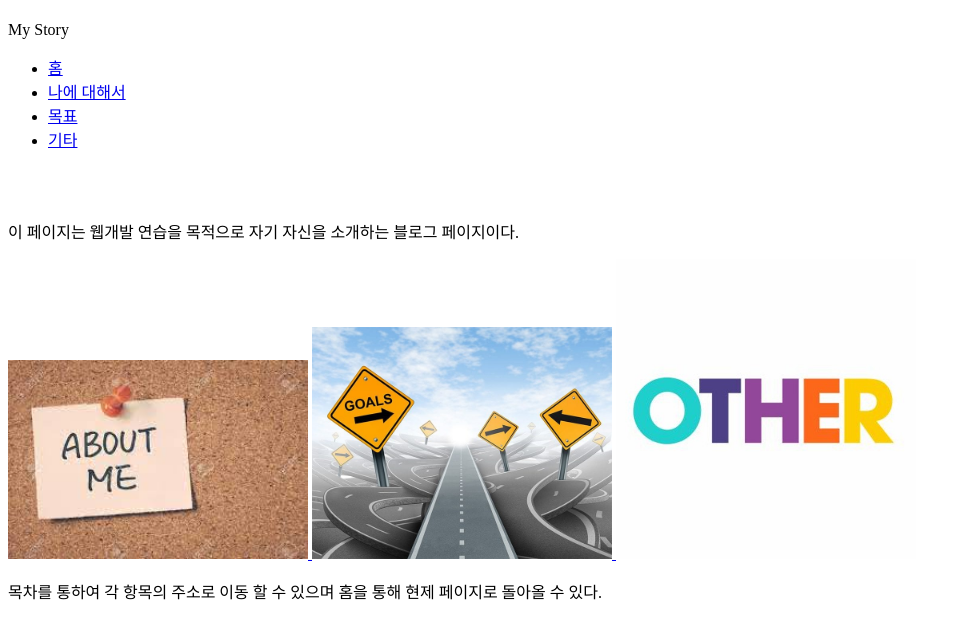
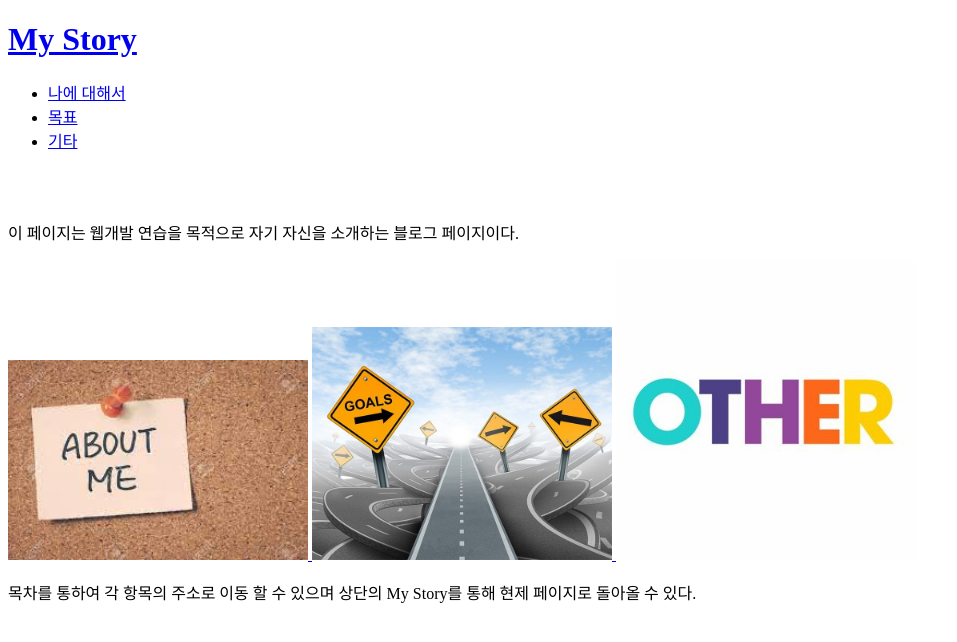
Before and after one commit to GameLikeSweet/1st-project-about-me, a plain HTML site: page index.html in a window 1280 px wide. Shown: the whole page, without its empty margins (0-957 px from the left). Drawn offline with Linux system fonts and the light colour scheme.

Commit message:
Add files via upload

```diff
--- a/index.html
+++ b/index.html
@@ -1,19 +1,18 @@
 <!doctype html>
 <html>
     <meta charset="utf-8">
-    <h1>
-        <title><a herf="index.html" target="_self">My Story</a></title>
-    </h1>
+
     <head>
-        My Story
-    </head>
-    <body>
+        <h1>
+            <a href="index.html" target="_self">My Story</a>
+        </h1>
         <ul>
-            <li><a href="index.html" target="_self">홈</a></li>
             <li><a href="AboutMe.html" target="_self">나에 대해서</a></li>
             <li><a href="MyGoal.html" target="_self">목표</a></li>
             <li><a href="Other.html" target="_self">기타</a></li>
         </ul>
+    </head>
+    <body>
         <br>
         <br>
         <p>
@@ -29,7 +28,7 @@
             <img src="iOther.jpg" width = "300">
         </a>
         <p>
-            목차를 통하여 각 항목의 주소로 이동 할 수 있으며 홈을 통해 현제 페이지로 돌아올 수 있다.
+            목차를 통하여 각 항목의 주소로 이동 할 수 있으며 상단의 My Story를 통해 현제 페이지로 돌아올 수 있다.
         </p>
     </body>
 </html>
```
Also changed, not shown: AboutMe.html (+7 -7 lines), MyGoal.html (+7 -7 lines), Other.html (+7 -7 lines).
